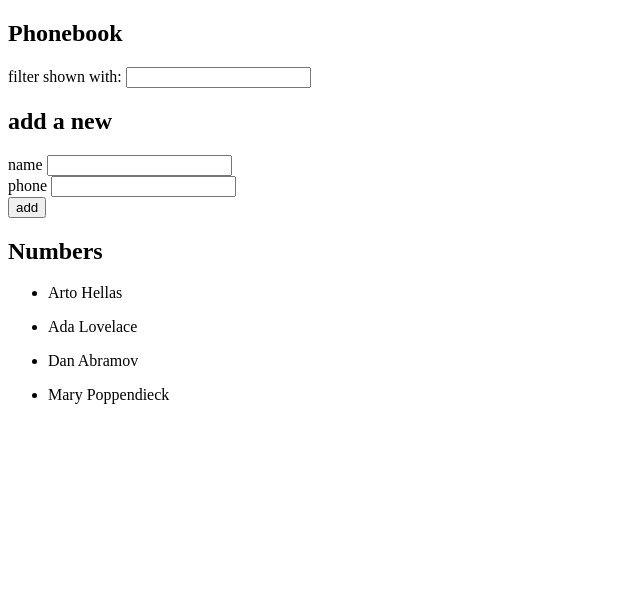
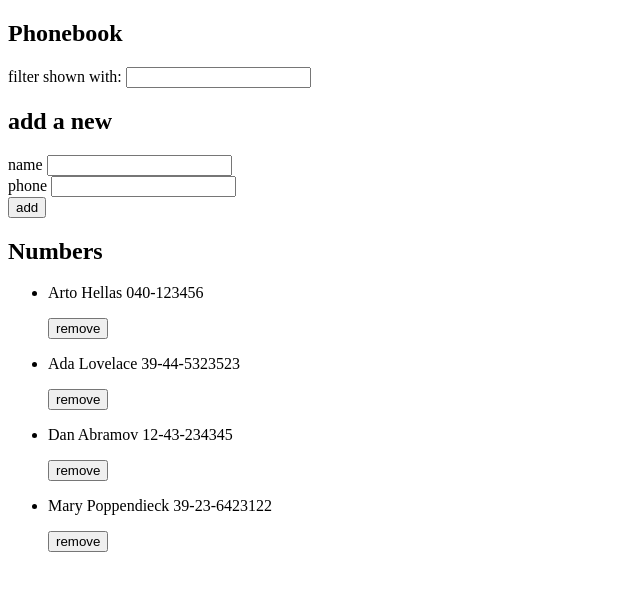
Before and after one commit to MatheusWeisheimer/Fullstack-Open-Exercises, a React (Vite) app in the folder part2/the-phonebook/phonebook/: page / in a window 1280 px wide. Shown: the top 590 px of the page, without its empty margins (0-640 px from the left). Built offline with nearby package versions, Linux system fonts and the light colour scheme; data requests are answered from the project's data file.

Commit message:
2.14 done

```diff
--- a/part2/the-phonebook/phonebook/src/App.jsx
+++ b/part2/the-phonebook/phonebook/src/App.jsx
@@ -33,12 +33,19 @@ const App = () => {
       return
     }
 
-    contactService.create({name: newName, phone: newPhone})
+    contactService.create({name: newName, number: newPhone})
       .then(res => {
         setPersons([...persons, res])
         setNewName('')
         setNewPhone('')
       })
+  }
+
+  const handleRemove = id => {
+    if (window.confirm(`Delete ${persons.find(p => p.id === id).name}?`)) {
+      contactService.remove(id)
+        .then(res => setPersons(persons.filter(p => p.id != res.id)))
+    }
   }
 
   const filteredPersons = nameFilter
@@ -60,7 +67,7 @@ const App = () => {
         ]}
       />
       <h2>Numbers</h2>
-      <Contacts persons={filteredPersons}/>
+      <Contacts persons={filteredPersons} handleRemove={handleRemove}/>
     </div>
   )
 }
--- a/part2/the-phonebook/phonebook/src/components/Contacts.jsx
+++ b/part2/the-phonebook/phonebook/src/components/Contacts.jsx
@@ -1,7 +1,11 @@
 import Person from './Person'
 
-const Contacts = ({persons}) => {
-    const personsJsx = persons.map(person => <li key={person.id}><Person person={person}/></li>)
+const Contacts = ({persons, handleRemove}) => {
+    const personsJsx = persons.map(person => (
+        <li key={person.id}>
+            <Person person={person} handleRemove={handleRemove}/>
+        </li>
+    ))
 
     return (
         <ul>
--- a/part2/the-phonebook/phonebook/src/components/Person.jsx
+++ b/part2/the-phonebook/phonebook/src/components/Person.jsx
@@ -1,3 +1,10 @@
-const Person = ({person}) => <p>{person.name} {person.phone}</p>
+const Person = ({person, handleRemove}) => {
+    return (
+        <>
+            <p>{person.name} {person.number}</p>
+            <button onClick={() => handleRemove(person.id)}>remove</button>
+        </>
+    )
+}
 
 export default Person
--- a/part2/the-phonebook/phonebook/src/services/contacts.js
+++ b/part2/the-phonebook/phonebook/src/services/contacts.js
@@ -13,7 +13,12 @@ const getAll = () => {
 
 const create = newContact => {
     const promise = axios.post(baseUrl, newContact)
-    return promise.then(res => res.data)
+    return extractData(promise)
 }
 
-export default { getAll, create }
+const remove = id => {
+    const promise = axios.delete(`${baseUrl}/${id}`)
+    return extractData(promise)
+}
+
+export default { getAll, create, remove }
```
